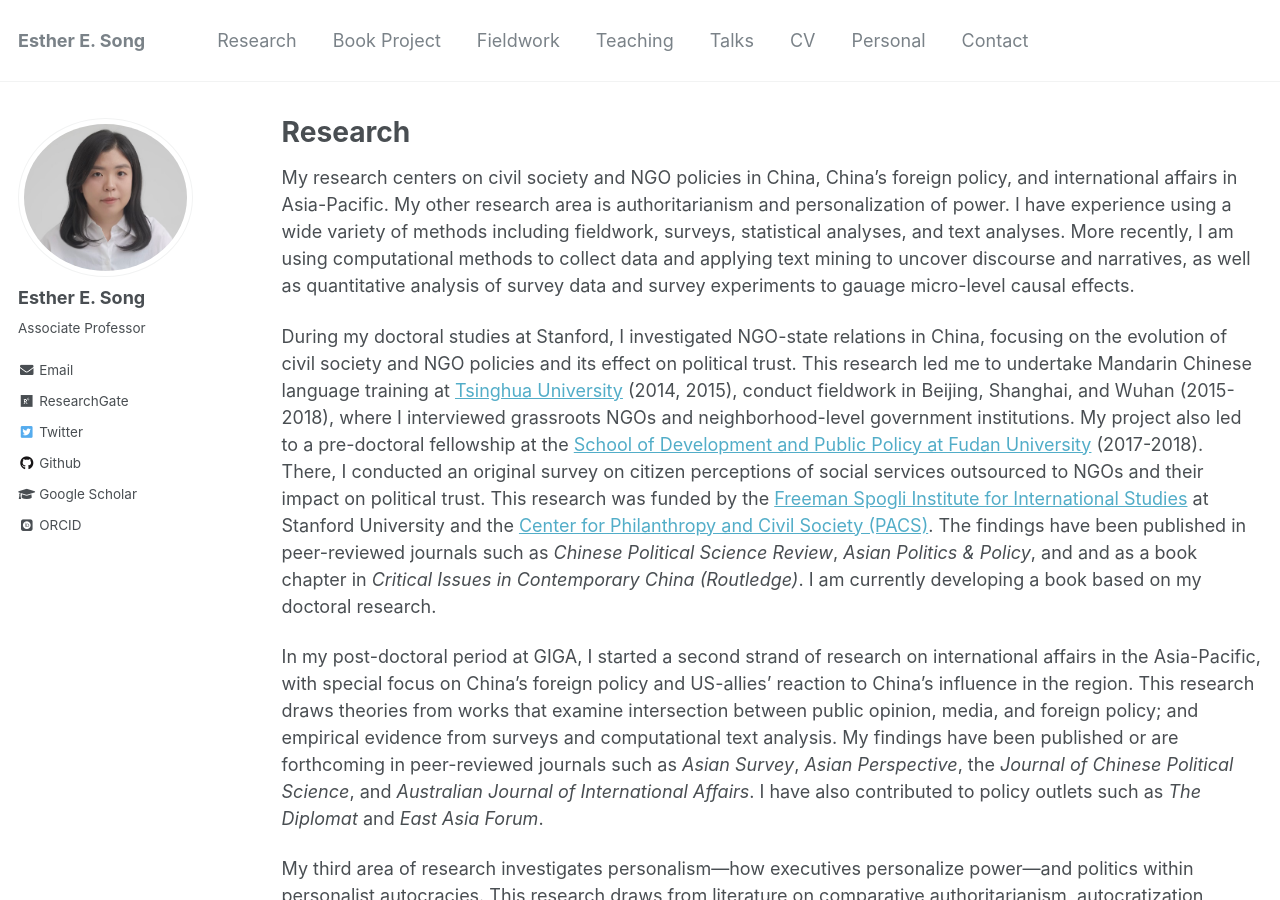
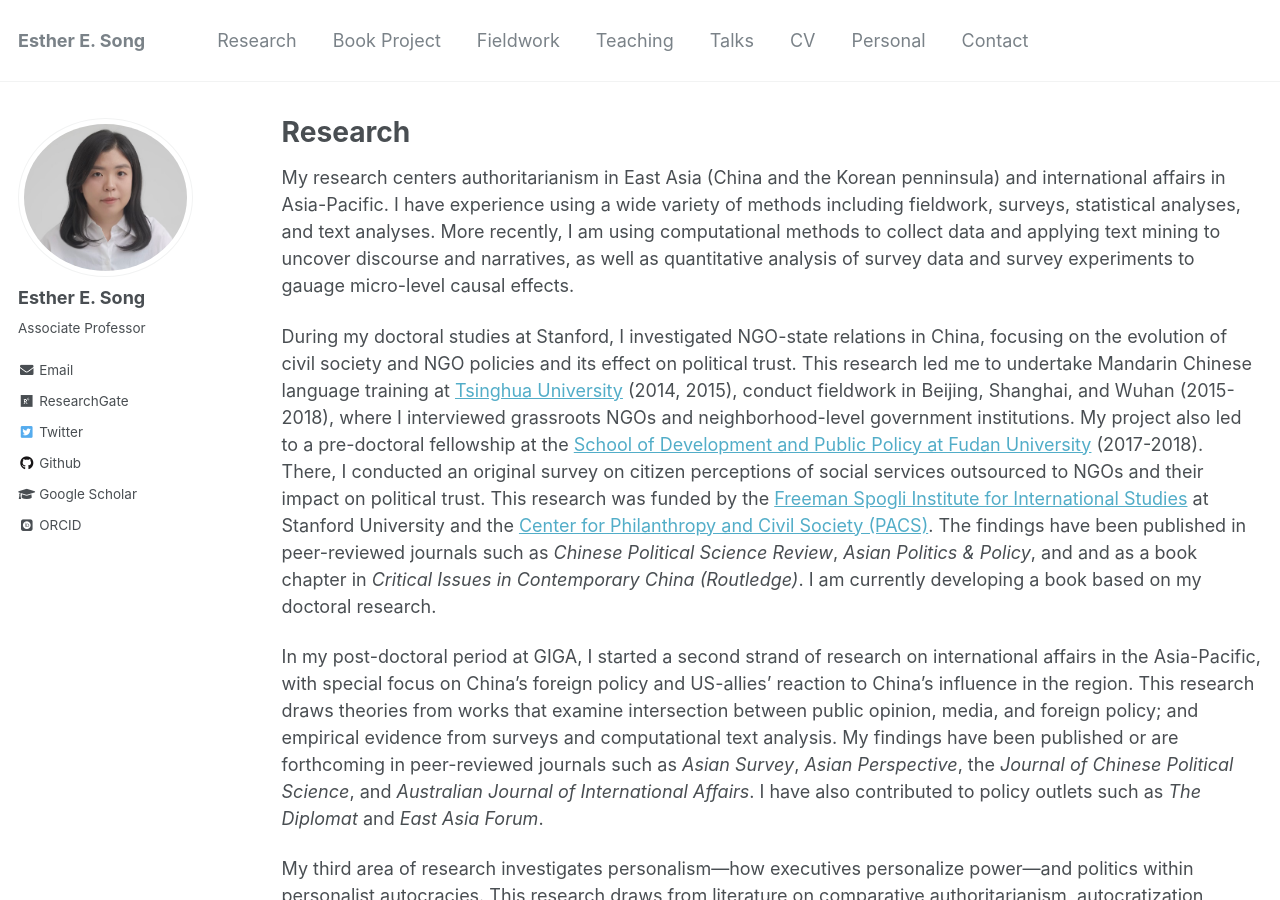
Before and after one commit to ehsong/ehsong.github.io, a Jekyll site: the page built from _pages/research.md, in a window 1280 px wide and 900 px high. Built offline with Jekyll 4.4.1, drawn with Linux system fonts in a browser that asks for light colours; some web fonts are replaced.

Commit message:
Update research.md

```diff
--- a/_pages/research.md
+++ b/_pages/research.md
@@ -6,7 +6,7 @@
 ---
 
 {% include base_path %}
-My research centers on civil society and NGO policies in China, China's foreign policy, and international affairs in Asia-Pacific. My other research area is authoritarianism and personalization of power. I have experience using a wide variety of methods including fieldwork, surveys, statistical analyses, and text analyses. More recently, I am using computational methods to collect data and applying text mining to uncover discourse and narratives, as well as quantitative analysis of survey data and survey experiments to gauage micro-level causal effects.
+My research centers authoritarianism in East Asia (China and the Korean penninsula) and international affairs in Asia-Pacific. I have experience using a wide variety of methods including fieldwork, surveys, statistical analyses, and text analyses. More recently, I am using computational methods to collect data and applying text mining to uncover discourse and narratives, as well as quantitative analysis of survey data and survey experiments to gauage micro-level causal effects.
 
 During my doctoral studies at Stanford, I investigated NGO-state relations in China, focusing on the evolution of civil society and NGO policies and its effect on political trust. This research led me to undertake Mandarin Chinese language training at [Tsinghua University](https://www.tsinghua.edu.cn/en/) (2014, 2015), conduct fieldwork in Beijing, Shanghai, and Wuhan (2015-2018), where I interviewed grassroots NGOs and neighborhood-level government institutions. My project also led to a pre-doctoral fellowship at the [School of Development and Public Policy at Fudan University](https://www.fudan.edu.cn/en/2019/0514/c295a96700/page.psp) (2017-2018). There, I conducted an original survey on citizen perceptions of social services outsourced to NGOs and their impact on political trust. This research was funded by the [Freeman Spogli Institute for International Studies](https://fsi.stanford.edu/) at Stanford University and the [Center for Philanthropy and Civil Society (PACS)](https://pacscenter.stanford.edu/). The findings have been published in peer-reviewed journals such as *Chinese Political Science Review*, *Asian Politics & Policy*, and and as a book chapter in *Critical Issues in Contemporary China (Routledge)*. I am currently developing a book based on my doctoral research.
 
```
